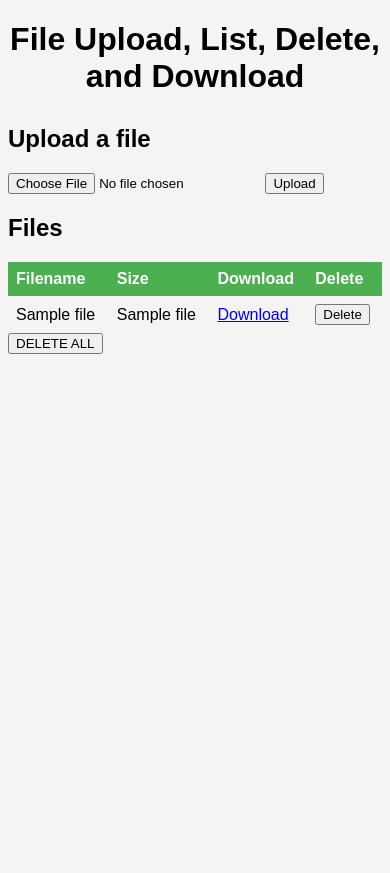
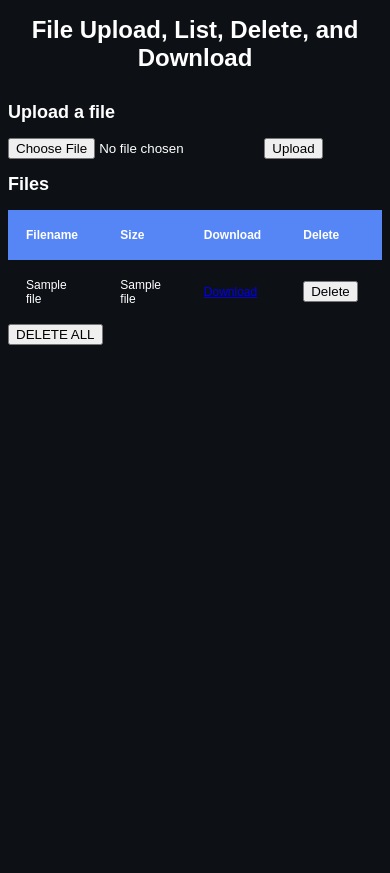
Before and after one commit to ebootehsaz/httpServer, a Flask app: template templates/index.html in a window 390 px wide. After the commit the page ends 345 px from the top, so only its background shows below. Run offline with Flask 2, Linux system fonts and the light colour scheme; the template is opened without the code that fills it: most values are stand-ins (such as "Sample title", 1, 10 or a date in 2020).

Commit message:
made site look decent

```diff
--- a/main.py
+++ b/main.py
@@ -52,7 +52,7 @@ def home():
     c.execute("CREATE TABLE IF NOT EXISTS files (id INTEGER PRIMARY KEY, name TEXT, size INTEGER)")
     c.execute("SELECT * FROM files")
     files = c.fetchall()
-    print("num files:", files.__sizeof__())
+    # print("num files:", files.__sizeof__())
     conn.close()
 
     # Render index.html template, passing the list of files as a variable
--- a/static/style.css
+++ b/static/style.css
@@ -1,25 +1,21 @@
+@media only screen and (max-width: 600px) {
+    /* styles to apply when the screen width is less than 600px */
+    body {
+      font-size: 12px;
+    }
+    table {
+      width: 50%; /* reduce the width of the table */
+    }
+  }
+
+
 body {
     font-family: Arial, sans-serif;
-    background-color: #f4f4f4;
-    /* display: flex;
-    justify-content: center;
-    align-items: center; */
+    background-color: #0d1116;
+    color: white;
     height: 100vh;
 }
 
-/* .box {
-    width: 500px;
-    padding: 20px;
-    border: 1px solid #ccc;
-  } */
-
-/* .container {
-    max-width: 600px;
-    margin: auto;
-    padding: 20px;
-    background-color: white;
-    box-shadow: 0 4px 8px 0 rgba(0, 0, 0, 0.2), 0 6px 20px 0 rgba(0, 0, 0, 0.19);
-}  */
 
 h1 {
     text-align: center;
@@ -29,35 +25,45 @@ h1 {
 table {
     width: 100%;
     border-collapse: collapse;
+    /* border-collapse: separate;  */
 }
 
 th, td {
     text-align: left;
-    padding: 8px;
+    padding: 18px;
+    width: 200px; /* increase the width of the cells */
 }
 
-tr:nth-child(even) {
-    background-color: #e4e4e4;
+
+th {
+    background-color: #5686f5;
+    /* #161b22 */
+    color: white;
+}
+
+tr {
+    border: 1px black;
 }
 
 tr:hover {
-    background-color: #ddd;
+    background-color: #242a31 !important;
+    border: 1px solid #e9e9e9;
 }
 
-th {
-    background-color: #4CAF50;
-    color: white;
+
+
+
+tr:nth-child(even) {
+    background-color: #191e27;
+    /* border: 1px solid white; */
 }
+
+
+
+
+
+
 
 form {
     display: inline-block;
 }
-
-button {
-    background-color: #4CAF50;
-    color: white;
-    padding: 8px 16px;
-    text-decoration: none;
-    border: none;
-    cursor: pointer;
-}
--- a/templates/index.html
+++ b/templates/index.html
@@ -1,10 +1,13 @@
 <!DOCTYPE html>
 <html>
 <head>
+
     <meta charset="utf-8" />
     <meta http-equiv="X-UA-Compatible" content="IE=edge">
     <title>File Upload and Download</title>
     <meta name="viewport" content="width=device-width, initial-scale=1">
+
+
     <link rel="stylesheet" type="text/css" href="/static/style.css">
 </head>
 <body>
@@ -17,6 +20,7 @@
     </form>
 
     <h2>Files</h2>
+
     <table>
         <thead>
           <tr>
@@ -39,17 +43,17 @@
               </form>
             </td>
           </tr>
-
           {% endfor %}
+        </tbody>
+      </table>
 
     {% if not files %}
         <p>There are no files to display.</p>
     {% endif %}
-        </tbody>
-    </table>
+
     {% if files %}
         <form action="{{ url_for('delete_all_file') }}" method="POST">
-        <input type="submit" value="DELETE ALL" />
+          <input type="submit" value="DELETE ALL" onclick="return confirm('Are you sure you want to delete all items?');" />
         </form>
     {% endif %}
 
```
Lines whose indentation alone changed are shown as unchanged.
